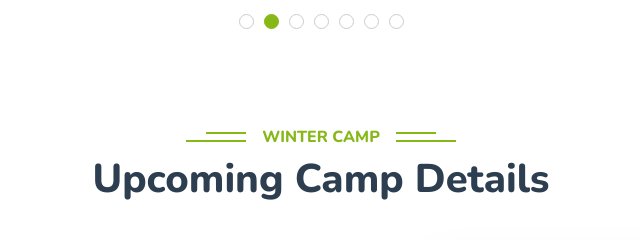
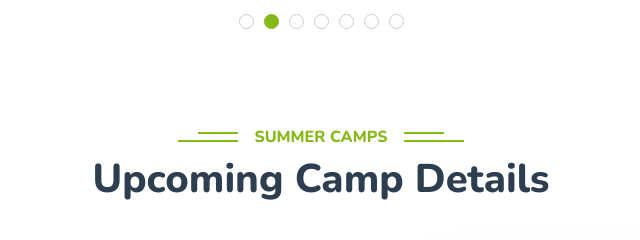
Before and after one commit to Chesspire/campwebsite, a plain HTML site: page index.html in a window 1280 px wide. Shown: the part 7420-7660 px from the top of the page, 319-959 px from the left. Drawn offline with nearby package versions, Linux system fonts and the light colour scheme; animation ran at ten frames a second.

Commit message:
winter camp -> summer camp

```diff
--- a/index.html
+++ b/index.html
@@ -906,7 +906,7 @@
     <div id="currentClass" class="container-xxl py-5 ">
         <div class="container justify-content-center">
             <div class="text-center wow fadeInUp" data-wow-delay="0.1s">
-                <h6 class="section-title bg-white text-center text-primary px-3">Winter Camp</h6>
+                <h6 class="section-title bg-white text-center text-primary px-3">Summer Camps</h6>
                 <h1 class="mb-3">Upcoming Camp Details</h1>
             </div>
             <br><br><br>
```
